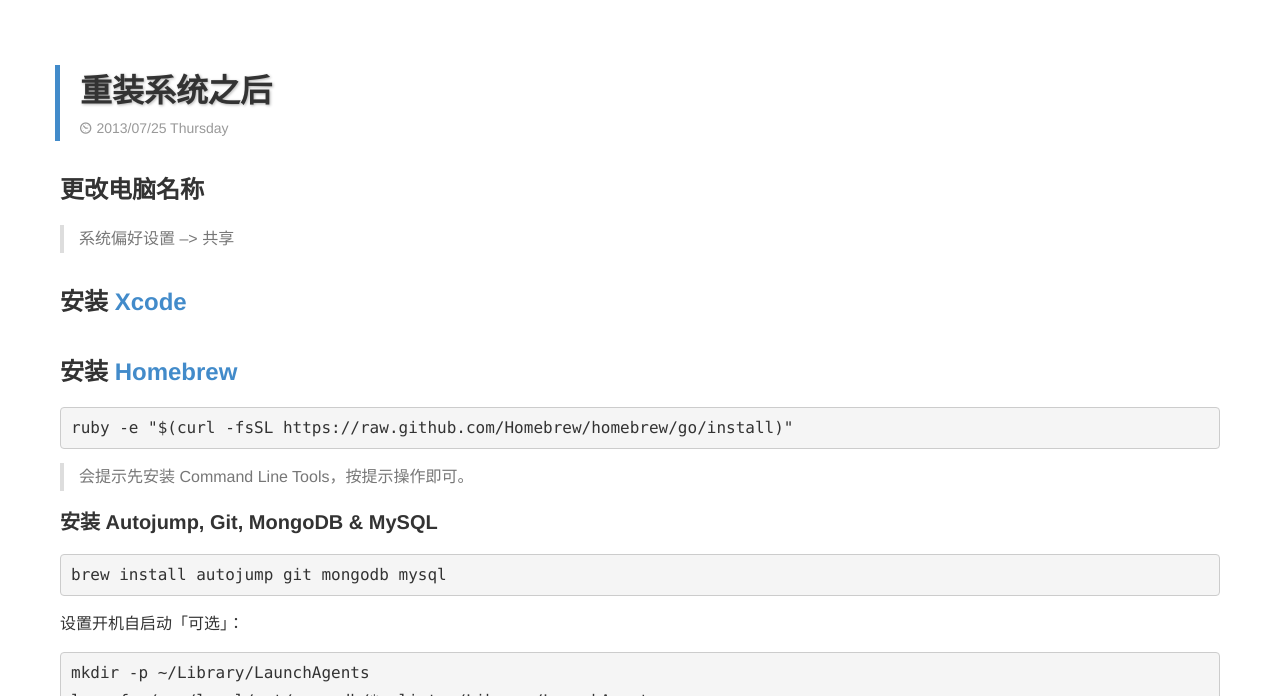
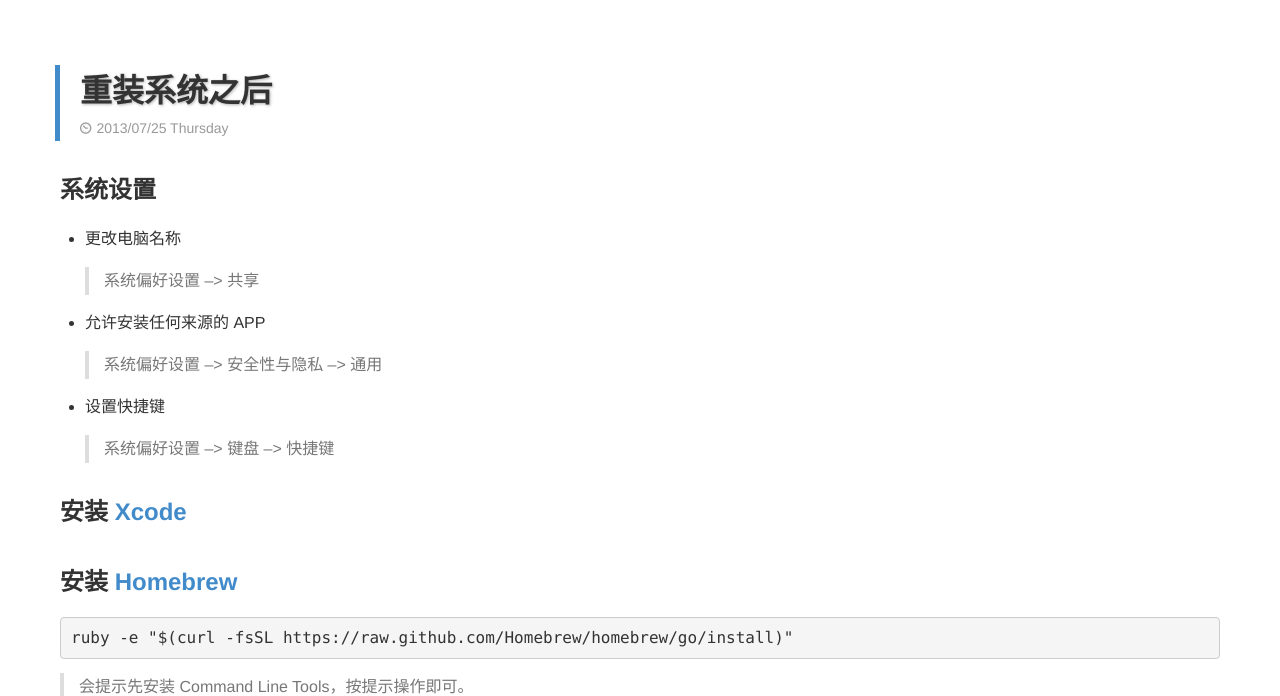
Before and after one commit to antife-yinyue/MrZhang.me, a Jekyll site: the page built from _posts/2013-05-11-after-reinstall-the-system.md, in a window 1280 px wide and 900 px high, cut to the strip 204-900 px from the top of the window. Built offline with Jekyll 4.4.1, drawn with Linux system fonts in a browser that asks for light colours; Markdown is read by kramdown in place of the engine named in the settings; comment, search, counter and statistics services are not loaded.

Commit message:
Update 2013-05-11-after-reinstall-the-system.md

```diff
--- a/_posts/2013-05-11-after-reinstall-the-system.md
+++ b/_posts/2013-05-11-after-reinstall-the-system.md
@@ -4,9 +4,20 @@ date: 2013-07-25 16:17:37 +0800
 title: 重装系统之后
 ---
 
-## 更改电脑名称
+## 系统设置
 
-> 系统偏好设置 --&gt; 共享
+* 更改电脑名称
+
+  > 系统偏好设置 --&gt; 共享
+
+* 允许安装任何来源的 APP
+
+  > 系统偏好设置 --&gt; 安全性与隐私 --&gt; 通用
+
+* 设置快捷键
+
+  > 系统偏好设置 --&gt; 键盘 --&gt; 快捷键
+
 
 ## 安装 [Xcode][]
 
```
